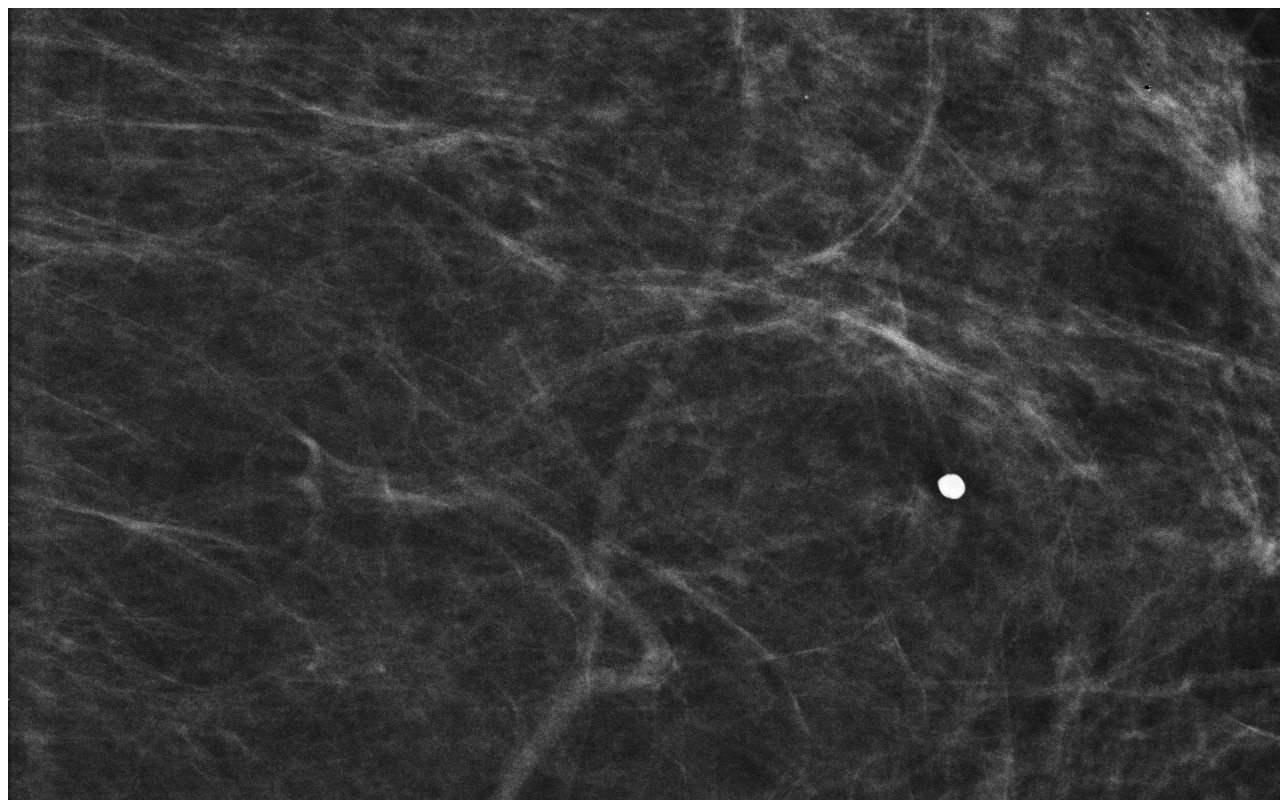
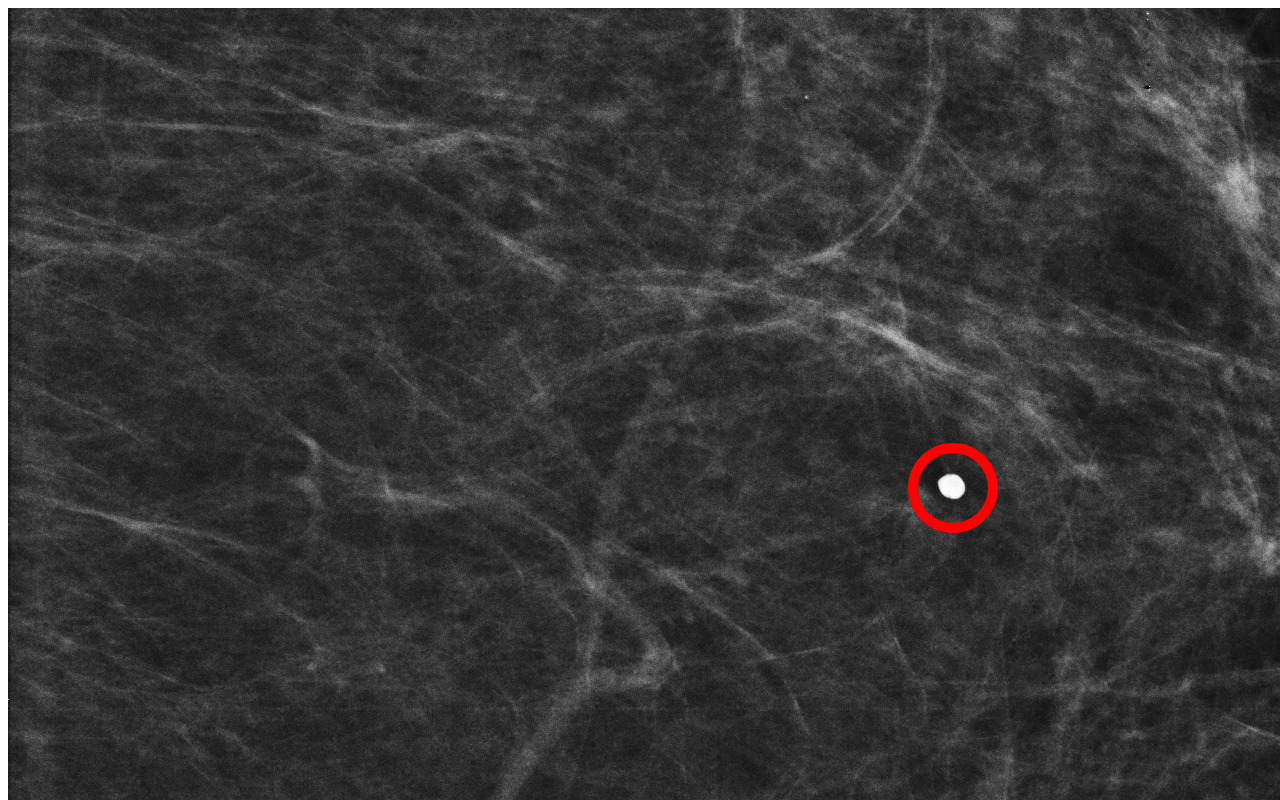
Before and after one commit to victoriatjia/Guideline, a plain HTML site: page Annotation/simpleMG2_OriSize.html in a window 1280 px wide. Shown: the top 800 px of the page. Drawn offline with Linux system fonts and the light colour scheme.

Commit message:
Add rx and ry

```diff
--- a/Annotation/simpleMG2_OriSize.html
+++ b/Annotation/simpleMG2_OriSize.html
@@ -2,7 +2,7 @@
 <body>
 	<svg width="2048" height="2048" >
 		<image x="0" y="0" width="2048" height="2048" xlink:href="https://victoriatjia.github.io/Guideline/medicalImaging/IMGfiles/TG18-MM-2k-02.jpg" />
-		<ellipse cx="945" cy="480" r="40"  stroke="red" stroke-width="10" fill="none"/>
+		<ellipse cx="945" cy="480" rx="40" ry="40" stroke="red" stroke-width="10" fill="none"/>
 	</svg>
 </body>
 </html>
```
